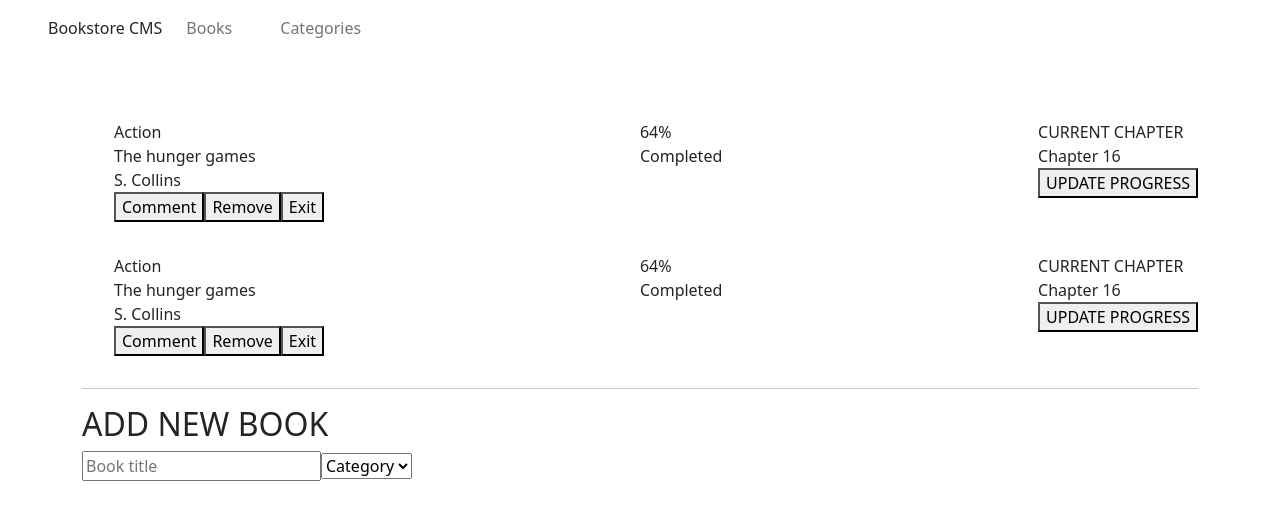
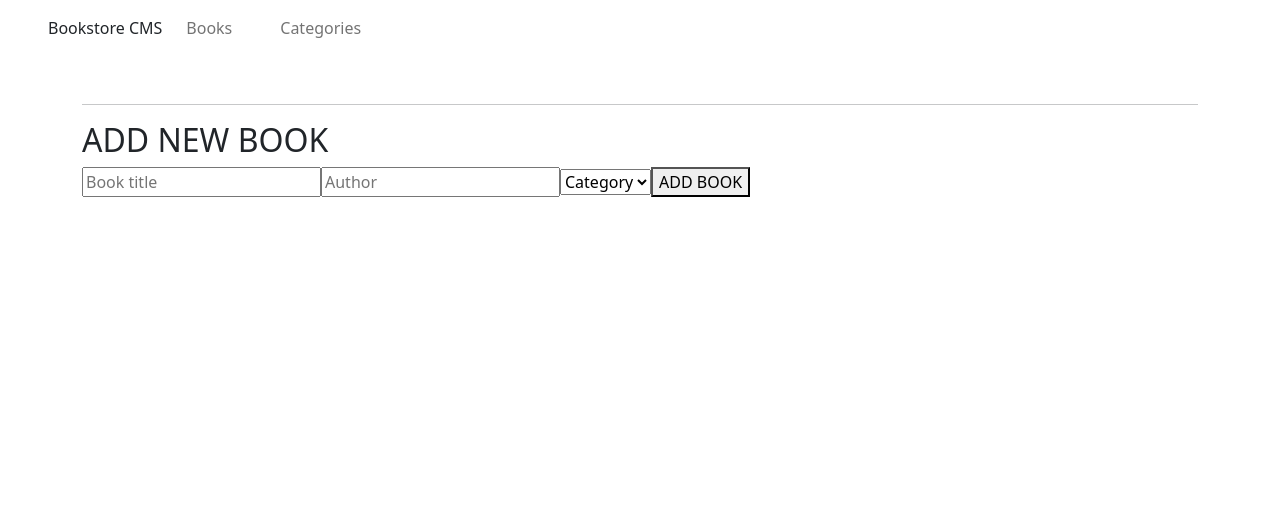
Before and after one commit to nachosala89/bookstore, a React (Create React App) app: page / in a window 1280 px wide. Shown: the top 520 px of the page. Built offline with nearby package versions, Linux system fonts and the light colour scheme.

Commit message:
Implement create and remove features

```diff
--- a/package.json
+++ b/package.json
@@ -12,6 +12,9 @@
     "react-redux": "^7.2.6",
     "react-router-dom": "^5.3.0",
     "react-scripts": "4.0.3",
+    "redux": "^4.1.2",
+    "redux-logger": "^3.0.6",
+    "uuid": "^8.3.2",
     "web-vitals": "^1.1.2"
   },
   "scripts": {
--- a/src/components/Books.js
+++ b/src/components/Books.js
@@ -1,24 +1,42 @@
-import React from 'react';
+import React, { useState } from 'react';
+import { useDispatch, useSelector } from 'react-redux';
+import { v4 as uuidv4 } from 'uuid';
+import { addBook, removeBook } from '../redux/books/books';
 
 const Books = () => {
-  const books = [
-    {
-      id: 1,
-      title: 'The hunger games',
-      category: 'Action',
-      author: 'S. Collins',
-      progress: 64,
-      chapter: 'Chapter 16',
-    },
-    {
-      id: 2,
-      category: 'Action',
-      title: 'The hunger games',
-      author: 'S. Collins',
-      progress: 64,
-      chapter: 'Chapter 16',
-    },
-  ];
+  const dispatch = useDispatch();
+
+  const books = useSelector((state) => state.booksReducer);
+
+  const [inputs, setInputs] = useState({
+    title: '',
+    author: '',
+  });
+
+  const onChange = (e) => {
+    setInputs({
+      ...inputs,
+      [e.target.name]: e.target.value,
+    });
+  };
+
+  const submitBookToStore = (e) => {
+    e.preventDefault();
+    const newBook = {
+      id: uuidv4(),
+      title: inputs.title,
+      author: inputs.author,
+    };
+    setInputs({
+      title: '',
+      author: '',
+    });
+    dispatch(addBook(newBook));
+  };
+
+  const removeFromStore = (e) => {
+    dispatch(removeBook(e.target.id));
+  };
 
   return (
     <>
@@ -26,25 +44,24 @@
         {books.map((book) => (
           <li key={book.id} className="py-3 d-flex justify-content-between">
             <div className="d-flex flex-column">
-              <span>{book.category}</span>
+              <span>Action</span>
               <span>{book.title}</span>
               <span>{book.author}</span>
               <div>
                 <button type="button">Comment</button>
-                <button type="button">Remove</button>
+                <button type="button" id={book.id} onClick={removeFromStore}>Remove</button>
                 <button type="button">Exit</button>
               </div>
             </div>
             <div className="d-flex flex-column">
               <span>
-                {book.progress}
-                %
+                64%
               </span>
               <span>Completed</span>
             </div>
             <div className="d-flex flex-column">
               <span>CURRENT CHAPTER</span>
-              <span>{book.chapter}</span>
+              <span>Chapter 1</span>
               <button type="button">UPDATE PROGRESS</button>
             </div>
           </li>
@@ -52,12 +69,13 @@
       </ul>
       <hr />
       <h2>ADD NEW BOOK</h2>
-      <form>
-        <input type="text" id="title" name="title" placeholder="Book title" />
+      <form onSubmit={submitBookToStore}>
+        <input type="text" id="title" name="title" value={inputs.title} placeholder="Book title" onChange={onChange} required />
+        <input type="text" id="author" name="author" value={inputs.author} placeholder="Author" onChange={onChange} required />
         <select id="category" name="category" placeholder="Category">
           <option>Category</option>
-          <button type="button">ADD BOOK</button>
         </select>
+        <button type="submit">ADD BOOK</button>
       </form>
     </>
   );
--- a/src/index.js
+++ b/src/index.js
@@ -1,15 +1,19 @@
 import React from 'react';
 import ReactDOM from 'react-dom';
+import { Provider } from 'react-redux';
 import { BrowserRouter as Router } from 'react-router-dom';
 import App from './App';
 import reportWebVitals from './reportWebVitals';
 import 'bootstrap/dist/css/bootstrap.css';
+import store from './redux/configureStore';
 
 ReactDOM.render(
   <React.StrictMode>
-    <Router>
-      <App />
-    </Router>
+    <Provider store={store}>
+      <Router>
+        <App />
+      </Router>
+    </Provider>
   </React.StrictMode>,
   document.getElementById('root'),
 );
--- a/src/redux/books/books.js
+++ b/src/redux/books/books.js
@@ -0,0 +1,30 @@
+const ADD_BOOK = 'bookStore/books/ADD_BOOK';
+const REMOVE_BOOK = 'bookStore/books/REMOVE_BOOK';
+
+const initialState = [];
+
+export const addBook = (payload) => ({
+  type: ADD_BOOK,
+  payload,
+});
+
+export const removeBook = (payload) => ({
+  type: REMOVE_BOOK,
+  payload,
+});
+
+const booksReducer = (state = initialState, action) => {
+  switch (action.type) {
+    case ADD_BOOK:
+      return [
+        ...state,
+        action.payload,
+      ];
+    case REMOVE_BOOK:
+      return state.filter((book) => book.id !== action.payload);
+    default:
+      return state;
+  }
+};
+
+export default booksReducer;
--- a/src/redux/configureStore.js
+++ b/src/redux/configureStore.js
@@ -0,0 +1,15 @@
+import { createStore, combineReducers, applyMiddleware } from 'redux';
+import logger from 'redux-logger';
+import booksReducer from './books/books';
+
+const reducer = combineReducers({
+  booksReducer,
+  // additional reducers could be added here
+});
+
+const store = createStore(
+  reducer,
+  applyMiddleware(logger),
+);
+
+export default store;
```
Also changed, not shown: 1 other file (tests, documents, lock files or other folders).
